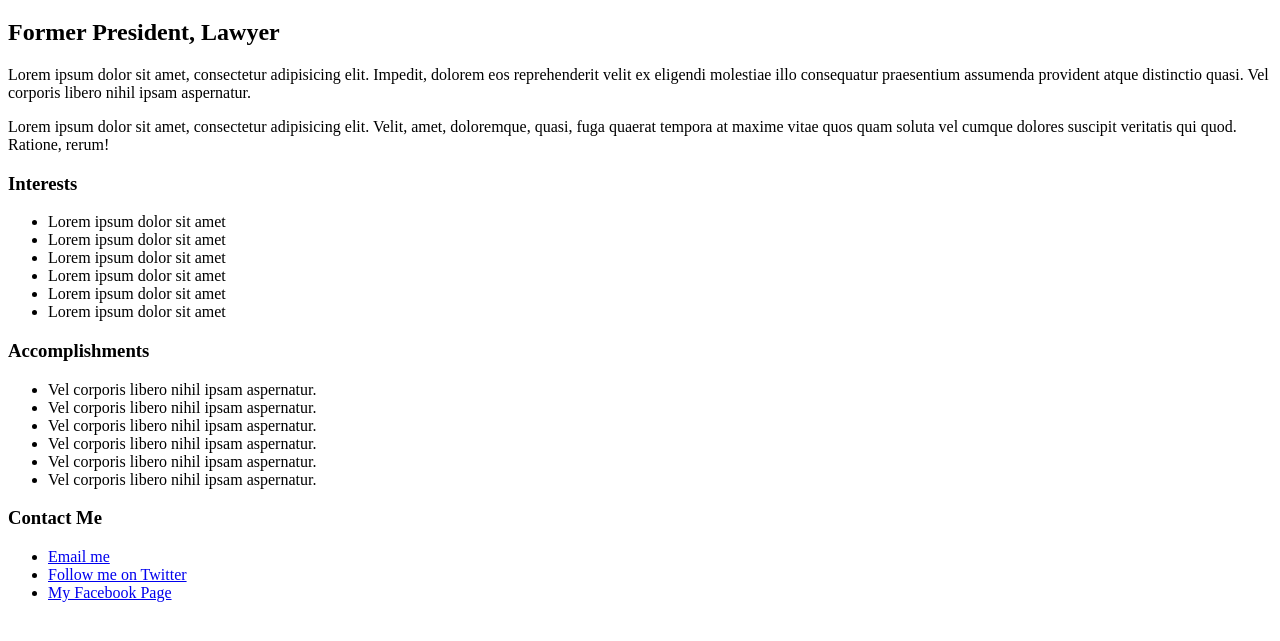
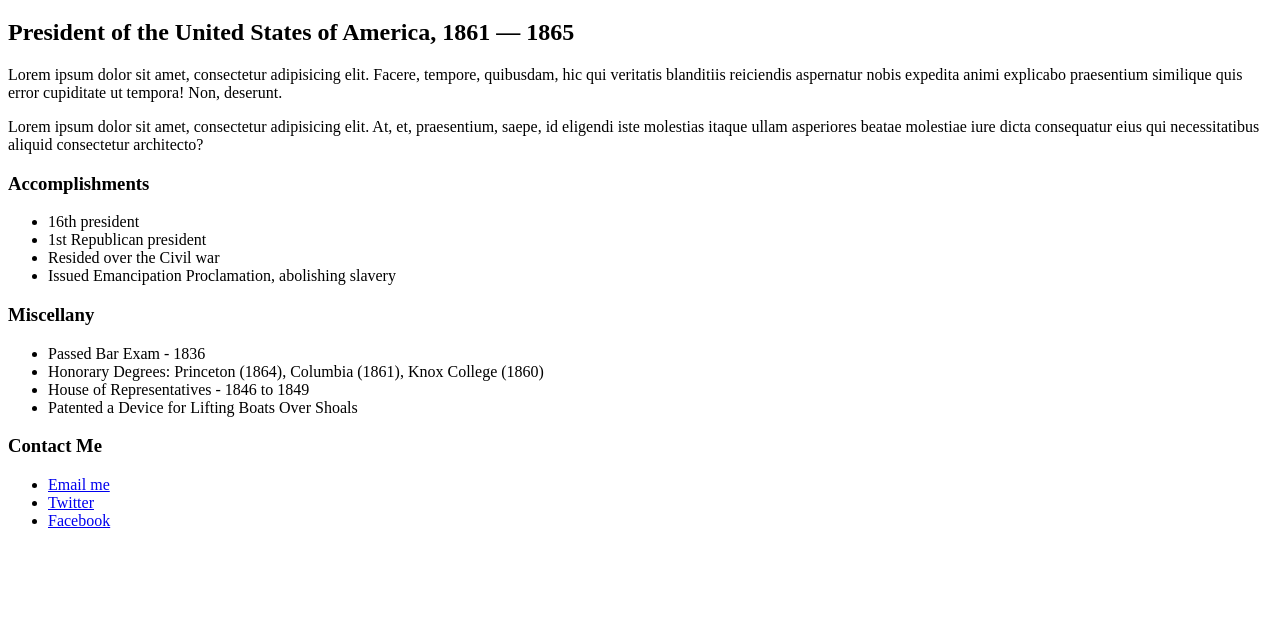
Before and after one commit to thinkful-fewd/honest-abe-html-only, a plain HTML site: page index.html in a window 1280 px wide. Shown: the part 61-702 px from the top of the page. Drawn offline with Linux system fonts and the light colour scheme.

Commit message:
final version

```diff
--- a/index.html
+++ b/index.html
@@ -6,32 +6,34 @@
 </head>
 <body>
   <h1>Abraham "Honest Abe" Lincoln</h1>
-	<h2>Former President, Lawyer</h2>
-	<p>Lorem ipsum dolor sit amet, consectetur adipisicing elit. Impedit, dolorem eos reprehenderit velit ex eligendi molestiae illo consequatur praesentium assumenda provident atque distinctio quasi. Vel corporis libero nihil ipsam aspernatur.</p>
-	<p>Lorem ipsum dolor sit amet, consectetur adipisicing elit. Velit, amet, doloremque, quasi, fuga quaerat tempora at maxime vitae quos quam soluta vel cumque dolores suscipit veritatis qui quod. Ratione, rerum!</p>
-	<h3>Interests</h3>
-	<ul>
-		<li>Lorem ipsum dolor sit amet</li>
-		<li>Lorem ipsum dolor sit amet</li>
-		<li>Lorem ipsum dolor sit amet</li>
-		<li>Lorem ipsum dolor sit amet</li>
-		<li>Lorem ipsum dolor sit amet</li>
-		<li>Lorem ipsum dolor sit amet</li>
-	</ul>
+  <h2>President of the United States of America, 1861 — 1865</h2>
+  <p>Lorem ipsum dolor sit amet, consectetur adipisicing elit. Facere, tempore, quibusdam, hic qui veritatis blanditiis reiciendis aspernatur nobis expedita animi explicabo praesentium similique quis error cupiditate ut tempora! Non, deserunt.</p>
+  <p>Lorem ipsum dolor sit amet, consectetur adipisicing elit. At, et, praesentium, saepe, id eligendi iste molestias itaque ullam asperiores beatae molestiae iure dicta consequatur eius qui necessitatibus aliquid consectetur architecto?</p>
   <h3>Accomplishments</h3>
   <ul>
-		<li>Vel corporis libero nihil ipsam aspernatur.</li>
-		<li>Vel corporis libero nihil ipsam aspernatur.</li>
-		<li>Vel corporis libero nihil ipsam aspernatur.</li>
-		<li>Vel corporis libero nihil ipsam aspernatur.</li>
-		<li>Vel corporis libero nihil ipsam aspernatur.</li>
-		<li>Vel corporis libero nihil ipsam aspernatur.</li>
+    <li>16th president</li>
+    <li>1st Republican president</li>
+    <li>Resided over the Civil war</li>
+    <li>Issued Emancipation Proclamation, abolishing slavery</li>
+  </ul>
+  <h3>Miscellany</h3>
+  <ul>
+    <li>Passed Bar Exam - 1836</li>
+    <li>Honorary Degrees: Princeton (1864), Columbia (1861), Knox College (1860)</li>
+    <li>House of Representatives - 1846 to 1849</li>
+    <li>Patented a Device for Lifting Boats Over Shoals</li>
   </ul>
   <h3>Contact Me</h3>
   <ul>
-		<li><a href="mailto:abrahamlincoln@mailinator.com" target="_blank">Email me</a></li>
-		<li><a href="https://twitter.com/ALPLM" target="_blank">Follow me on Twitter</a></li>
-		<li><a href="https://www.facebook.com/PresidentLincoln" target="_blank">My Facebook Page</a></li>
+    <li>
+      <a href="mailto:abrahamlincoln@mailinator.com" target="_blank" class="icon email">Email me</a>
+    </li>
+    <li>
+      <a href="https://twitter.com/ALPLM" target="_blank" class="icon twitter">Twitter</a>
+    </li>
+    <li>
+      <a href="https://www.facebook.com/PresidentLincoln" target="_blank" class="icon facebook">Facebook</a>
+    </li>
   </ul>
 </body>
 </html>
```
Lines whose indentation alone changed are shown as unchanged.
